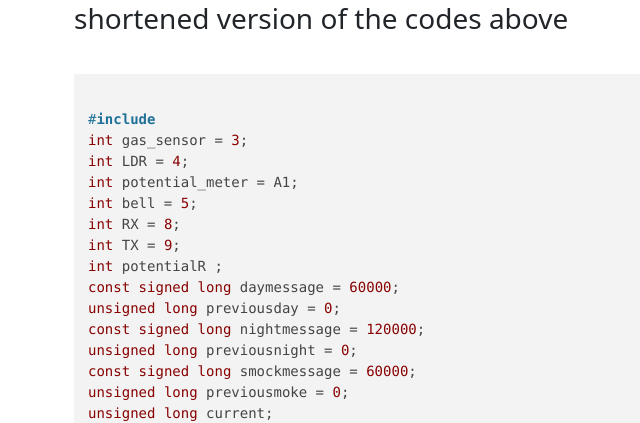
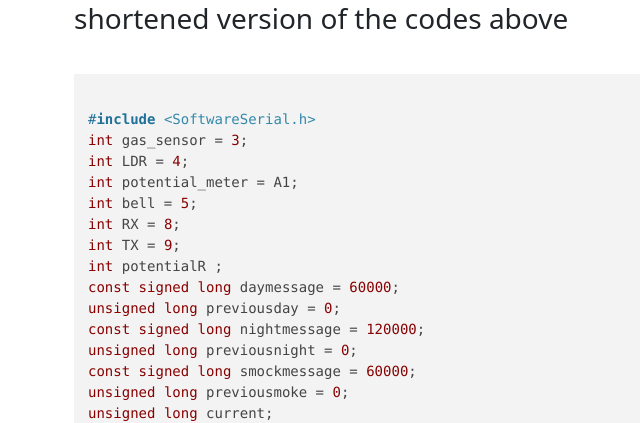
Before and after one commit to ntirushwajeanmarc/shwatech_web, a Flask app: page /arduino-gsm in a window 1280 px wide. Shown: the part 4778-5201 px from the top of the page, without its empty margins (46-686 px from the left). Run offline with Flask 3, Linux system fonts and the light colour scheme; some libraries are stand-ins or nearby versions.

Commit message:
new change

```diff
--- a/templates/arduino/gsm.html
+++ b/templates/arduino/gsm.html
@@ -153,7 +153,7 @@ if (ldrR == HIGH){
             <h3>shortened version of the codes above</h3>
             <pre class="arduino">
               <code>
-#include <SoftwareSerial.h>
+#include &lt;SoftwareSerial.h&gt;
 int gas_sensor = 3;
 int LDR = 4;
 int potential_meter = A1;
```
